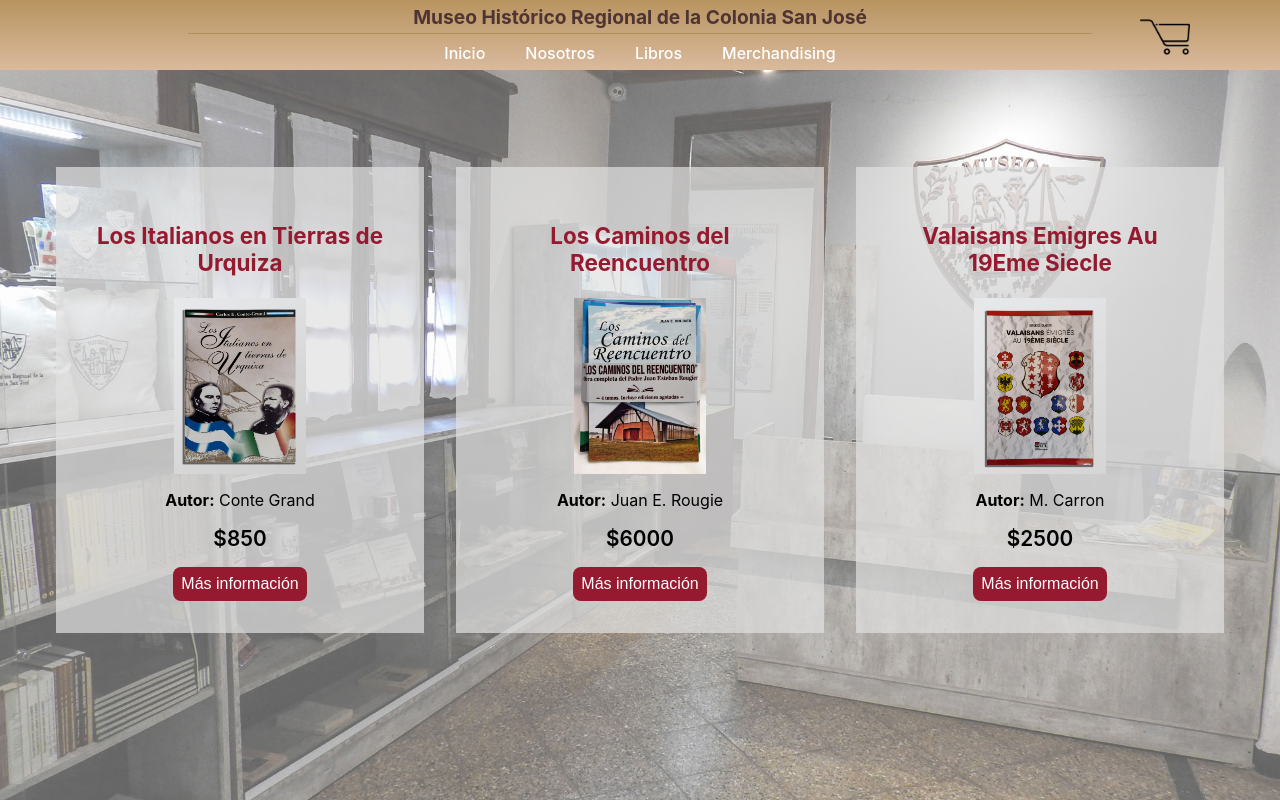
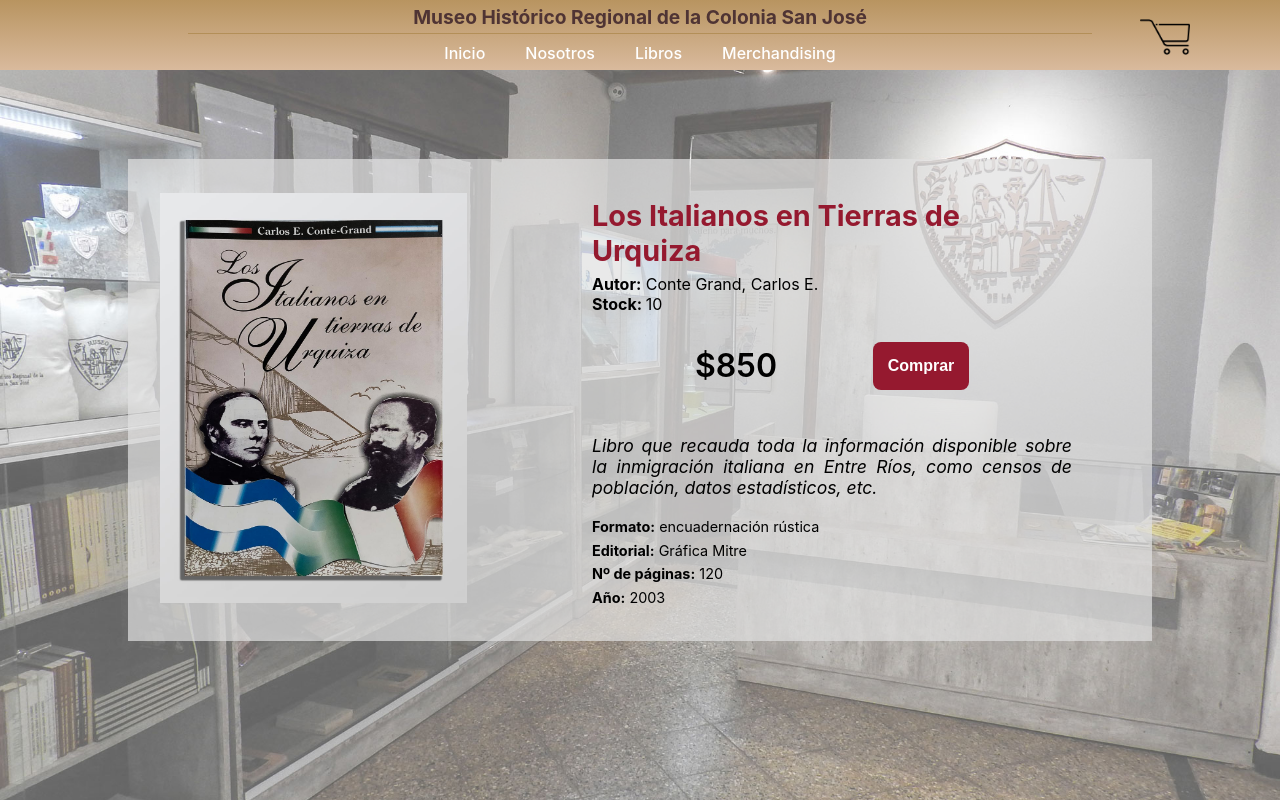
Before and after one commit to hernanpinol/Museo-Json, a React (Create React App) app: page / in a window 1280 px wide. Built offline with nearby package versions, Linux system fonts and the light colour scheme.

Commit message:
Item Details

```diff
--- a/src/App.jsx
+++ b/src/App.jsx
@@ -1,12 +1,12 @@
 import {Fragment} from 'react';
-import ItemListContainer from './components/ItemList/ItemListContainer';
+import ItemDetailContainer from './components/ItemDetailConteiner/itemDetailConteiner';
 import NavBar from './components/NavBar/NavBar'
 
 const App = () => {
   return (
     <Fragment>
       <NavBar />
-      <ItemListContainer greeting='Bienvenidos a nuestra tienda oficial!' />
+      <ItemDetailContainer />
     </Fragment>
   );
 }
--- a/src/components/ArrayProducts/arrayProducts.jsx
+++ b/src/components/ArrayProducts/arrayProducts.jsx
@@ -3,24 +3,45 @@ export const books = [
     id: 1,
     name: "Los Italianos en Tierras de Urquiza",
     price: 850,
-    stock: true,
-    author: "Conte Grand",
+    stock: 10,
+    author: "Conte Grand, Carlos E.",
     image: "/assets/Images/libro1.jpg",
-  },
+    language: "español",
+    pages: "120",
+    editorial: "Gráfica Mitre",
+    format: "encuadernación rústica",
+    year: "2003",
+    description:
+      "Libro que recauda toda la información disponible sobre la inmigración italiana en Entre Ríos, como censos de población, datos estadísticos, etc."
+      },
   {
     id: 2,
     name: "Los Caminos del Reencuentro",
     price: 6000,
-    stock: true,
-    author: "Juan E. Rougie",
+    stock: 5,
+    author: "Rougier, Juan E.",
     image: "/assets/Images/libro2.jpg",
+    language: "español",
+    pages: "192",
+    format: "encuadernación rústica",
+    editorial: "Birkat Elohym",
+    year: "2008",
+    description:
+      "Obra completa del Padre Juan Esteban Rougier. Contiene 4 tomos: La Fiesta Saboyana, La Revelación Piamontesa, El Hallazgo Valesano y El Gran Reencuentro: los días en que la realidad superó a los sueños."
   },
   {
     id: 3,
     name: "Valaisans Emigres Au 19Eme Siecle",
     price: 2500,
-    stock: true,
+    stock: 3,
     author: "M. Carron",
     image: "/assets/Images/libro3.jpg",
+    language: "frances",
+    pages: "344",
+    format: "encuadernación rústica",
+    editorial: "Espacio Editorial Institucional UCU",
+    year: "2019",
+    description:
+      "En Argentina tuve la suerte de estar cerca del Museo Histórico Regional de la Colonización, de San José, Entre Ríos, a través del cual conocí a los descendientes de inmigrantes del siglo XIX: Bruchez, Fellay, Arlettaz. Delasoie, Delaloye, Michellod, Micheloudy muchos otros. He colaborado mucho con este magnífico Museo, dirigido con maestría por Mercedes Vanerio y luego Hugo Martin (recibió el Premio del 'Mejor Museo de Argentina' en 2005). Hice la genealogía de familias importantes para la zona, como 'Bastian', familia casi extinta en Valais, pero con unas 4500 personas en Argentina. Así empecé, a escribir este libro, poco a poco, como tomando notas, y haciendo amistad con tantas personas importantes y apasionadas sobre este tema, como la incomparable historiadora Celia Vernaz-Bruchez. A lo largo de los años la gente me ha dicho: 'Hay que publicar su trabajo.... así que a través de mis investigaciones en Argentina y en el Valais, nació este libro.... Deseo sirva de guía a todos los que tienen amor por sus orígenes...'"
   },
 ];
--- /dev/null
+++ b/src/components/ItemDetailConteiner/itemDetail.jsx
@@ -0,0 +1,20 @@
+import { ProductsDetail } from "./productsDetail";
+
+export const ItemDetail =({books}) =>{
+      return (
+        <ProductsDetail
+          key={books.id}
+          name={books.name}
+          image={books.image}
+          author={books.author}
+          price={books.price}
+          stock={books.stock}
+          description={books.description}
+          language={books.language}
+          format={books.format}
+          pages={books.pages}
+          editorial={books.editorial}
+          year={books.year}
+        />
+      );
+    };
--- /dev/null
+++ b/src/components/ItemDetailConteiner/itemDetailConteiner.jsx
@@ -0,0 +1,27 @@
+import React, { useState } from "react";
+import { books } from "../ArrayProducts/arrayProducts";
+import "../ItemList/itemListContainer.css";
+import { ItemDetail } from "./itemDetail";
+
+const ItemDetailContainer = () => {
+    const [list, setList] = useState({});
+
+    const getItemDetails = new Promise((resolve, reject) => {
+      setTimeout(() => {
+        resolve(books [0]);
+      }, 2000);
+    });
+
+    getItemDetails.then(res => {
+        setList(res);
+      });
+    return (
+      <>
+        <div className="greeting-page">
+          <ItemDetail books={list} />
+        </div>
+      </>
+    );
+  };
+
+  export default ItemDetailContainer;
--- /dev/null
+++ b/src/components/ItemDetailConteiner/productsDetail.css
@@ -0,0 +1,75 @@
+.itemDetailContainer{
+    text-align: justify;
+    width: 60rem;
+    background-color: rgba(225, 225, 225, 0.7);
+    padding: 2rem;
+    margin: 1rem;
+    display: flex;
+    flex-direction: row;
+    align-items: center;
+}
+
+.itemDetailImg{
+width: 40%;
+}
+.itemDetailImg img{
+    width: 80%;
+    }
+.itemDetailDescription{
+    width: 50%;
+    display: flex;
+    flex-direction: column;
+    align-items: center;
+    margin-left: 5%;
+}
+.itemDetailTitle{
+    width: 100%;
+    text-align: start;
+}
+h3 {
+    color: #95192f;
+    font-size: 1.8rem;
+    size: 1.3rem;
+    margin: 0.4rem 0rem;
+  }
+
+.itemDetailTitle p{
+margin: 0px;
+text-align: left;
+}
+
+.detailPrice{
+    display: flex;
+    flex-direction: row;
+    align-items: center;
+}
+.detailPrice p{
+font-size: 2rem;
+font-weight: 600;
+}
+
+button {
+    background-color: #95192f;
+    border-radius: 8px;
+    height: 3rem;
+    width: 6rem;
+    color: white;
+    font-size: 1rem;
+    border: 0;
+    margin-left: 6rem;
+    font-weight: 700;
+  }
+
+  .itemDescription{
+
+font-size: 1.1rem;
+  }
+.detailSecondary{
+    display: flex;
+    flex-direction: column;
+    width: 100%;
+    font-size: 0.9rem;
+}
+.detailSecondary p{
+    margin: 0.2rem 0rem;
+}
--- /dev/null
+++ b/src/components/ItemDetailConteiner/productsDetail.jsx
@@ -0,0 +1,35 @@
+import "./productsDetail.css";
+
+export const ProductsDetail = (props) => {
+  return (
+    <>
+      <div className="itemDetailContainer">
+        <div className="itemDetailImg">
+          <img src={props.image} />
+        </div>
+        <div className="itemDetailDescription">
+          <div className="itemDetailTitle">
+            <h3>{props.name}</h3>
+            <p>
+              <strong>Autor:</strong> {props.author}
+            </p>
+            <p><strong>Stock: </strong>{props.stock}</p>
+          </div>
+          <div className="detailPrice">
+            <p>${props.price}</p>
+            <button>Comprar</button>
+          </div>
+          <div className="itemDescription">
+            <p><i>{props.description}</i></p>
+          </div>
+          <div className="detailSecondary">
+            <p><strong>Formato:</strong> {props.format}</p>
+            <p><strong>Editorial:</strong> {props.editorial}</p>
+            <p><strong>Nº de páginas:</strong> {props.pages}</p>
+            <p><strong>Año:</strong> {props.year}</p>
+          </div>
+        </div>
+      </div>
+    </>
+  );
+};
```
